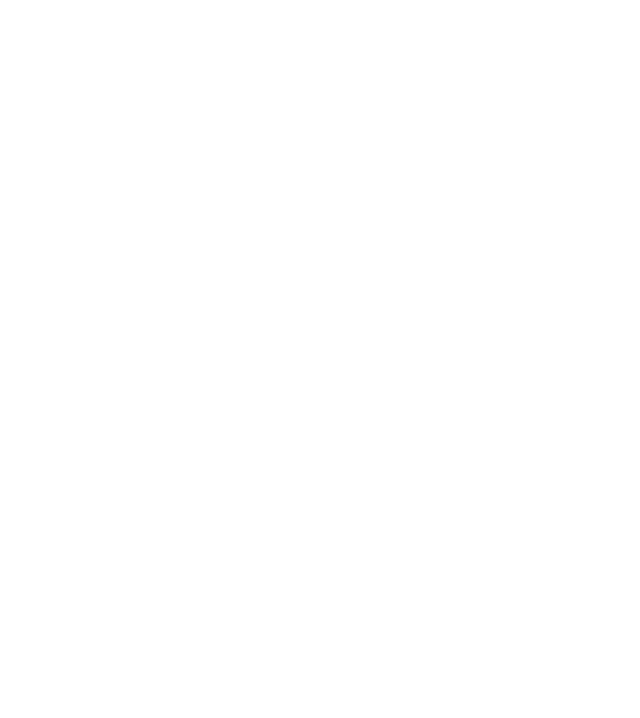
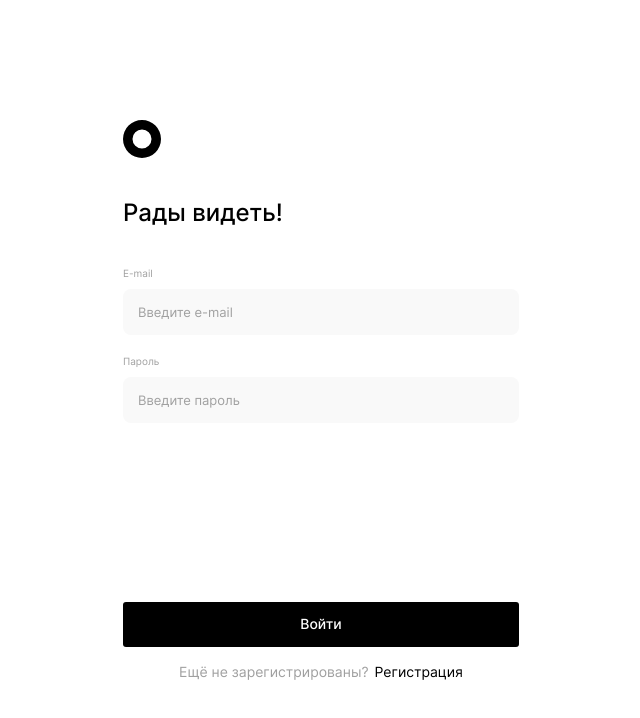
Before and after one commit to MarinaNasonkina/movies-explorer-frontend, a React app: page /signin in a window 1280 px wide. Shown: the whole page, without its empty margins (319-959 px from the left). Built offline with nearby package versions, Linux system fonts and the light colour scheme.

Commit message:
feat: login, register, auth, auth field

```diff
--- a/src/components/App/App.js
+++ b/src/components/App/App.js
@@ -1,3 +1,4 @@
+import { useState } from 'react';
 import { Routes, Route } from 'react-router-dom';
 
 import Main from '../Main/Main';
@@ -9,7 +10,11 @@ import Login from '../Login/Login';
 import PageNotFound from '../PageNotFound/PageNotFound';
 
 export default function App() {
-  const loggedIn = true;
+  const [loggedIn, setLoggedIn] = useState(false);
+
+  function handleLogin() {
+    setLoggedIn(true);
+  }
 
   return (
     <Routes>
@@ -17,8 +22,8 @@ export default function App() {
       <Route path='/movies' element={<Movies loggedIn={true} />} />
       <Route path='/saved-movies' element={<SavedMovies loggedIn={true} />} />
       <Route path='/profile' element={<Profile loggedIn={true} />} />
-      <Route path='/signup' element={<Register />} />
-      <Route path='/signin' element={<Login />} />
+      <Route path='/signup' element={<Register onRegister={handleLogin}/>} />
+      <Route path='/signin' element={<Login onLogin={handleLogin} />} />
       <Route path='*' element={<PageNotFound />} />
     </Routes>
   );
--- /dev/null
+++ b/src/components/Auth/Auth.css
@@ -0,0 +1,143 @@
+.auth {
+  box-sizing: border-box;
+  padding: 70px 0;
+  width: 100vw;
+  height: 100vh;
+  display: flex;
+  justify-content: center;
+  align-items: center;
+}
+
+.auth__container {
+  width: 100%;
+  max-width: 396px;
+  display: flex;
+  flex-direction: column;
+  justify-content: center;
+}
+
+.auth__title {
+  margin: 0;
+  padding: 40px 0;
+  font-size: 24px;
+  font-weight: var(--medium);
+  line-height: 29px;
+}
+
+.auth__form {
+  width: 100%;
+  height: 380px;
+  display: flex;
+  flex-direction: column;
+  justify-content: space-between;
+}
+
+.auth__fields {
+  display: flex;
+  flex-direction: column;
+}
+
+.auth__submit-box {
+  display: flex;
+  flex-direction: column;
+  gap: 20px;
+}
+
+.auth__submit-err {
+  min-height: 14px;
+  text-align: center;
+  font-size: 11px;
+  font-weight: var(--regular);
+  line-height: 13px;
+  color: var(--text-accent);
+}
+
+.auth__submit-btn {
+  padding: 13px 0 15px;
+  font-size: 14px;
+  font-weight: var(--medium);
+  line-height: 17px;
+}
+
+.auth__submit-btn:disabled {
+  color: var(--text-disabled);
+  background-color: var(--btn-disabled);
+  cursor: default;
+}
+
+.auth__subtitle {
+  margin: 0;
+  padding: 16px 0 0;
+  text-align: center;
+  font-size: 14px;
+  font-weight: var(--regular);
+  line-height: 17px;
+  color: var(--text-label);
+}
+
+.auth__link {
+  margin-left: 6px;
+  color: var(--text-main);
+  text-decoration: none;
+  cursor: pointer;
+  transition: opacity .2s ease-out;
+}
+
+@media (any-hover: hover) {
+  .auth__link:hover {
+    opacity: .7;
+  }
+
+  .auth__submit-btn:disabled:hover {
+    opacity: 1;
+  }
+}
+
+@media screen and (max-width: 600px) {
+  .auth {
+    padding: 56px 0 30px;
+  }
+
+  .auth__container {
+    max-width: 260px;
+    align-items: center;
+  }
+
+  .auth__form {
+    height: calc(100vh - 312px);
+  }
+
+  .auth__title {
+    padding: 50px 0 80px;
+  }
+
+  .auth__submit-btn {
+    padding: 15px 0;
+    font-size: 12px;
+    line-height: 15px;
+  }
+
+  .auth__subtitle {
+    padding: 14px 0 0;
+    font-size: 12px;
+    line-height: 15px;
+  }
+
+  .auth__link {
+    margin-left: 7px;
+  }
+}
+
+@media screen and (orientation: landscape) and (max-height: 699px) {
+  .auth,
+  .auth__form {
+    height: auto;
+  }
+}
+
+@media screen and (max-width: 600px) and (max-height: 722px) {
+  .auth,
+  .auth__form {
+    height: auto;
+  }
+}
--- /dev/null
+++ b/src/components/Auth/Auth.js
@@ -0,0 +1,45 @@
+import { Link } from 'react-router-dom';
+
+import Logo from '../Logo/Logo';
+import Button from '../Button/Button';
+
+import './Auth.css';
+
+export default function Auth({
+  title,
+  formName,
+  onSubmit,
+  submitText,
+  subtitleText,
+  linkPath,
+  linkText,
+  children,
+}) {
+  return (
+    <main className='auth'>
+      <section className='auth__container'>
+        <Logo />
+        <h1 className='auth__title'>{title}</h1>
+        <form method='post' name={formName} className='auth__form' noValidate>
+          <div className='auth__fields'>{children}</div>
+          <div className='auth__submit-box'>
+            <span className='auth__submit-err'></span>
+            <Button
+              type='submit'
+              className='auth__submit-btn'
+              onClick={onSubmit}
+            >
+              {submitText}
+            </Button>
+          </div>
+        </form>
+        <p className='auth__subtitle'>
+          {subtitleText}
+          <Link to={linkPath} className='auth__link'>
+            {linkText}
+          </Link>
+        </p>
+      </section>
+    </main>
+  );
+}
--- /dev/null
+++ b/src/components/AuthField/AuthField.css
@@ -0,0 +1,39 @@
+.auth-field {
+  display: flex;
+  flex-direction: column;
+  gap: 10px;
+  font-size: 10px;
+  font-weight: var(--regular);
+  line-height: 12px;
+  color: var(--text-label);
+}
+
+.auth-field__input {
+  padding: 15px;
+  border: none;
+  border-radius: 8px;
+  background-color: var(--fill-form-field);
+  font-size: 13px;
+  font-weight: var(--regular);
+  line-height: 16px;
+}
+
+.auth-field__input:invalid {
+  color: var(--text-accent);
+}
+
+.auth-field__input::placeholder {
+  color: var(--text-label);
+}
+
+.auth-field__input:focus-visible {
+  outline: 1px solid var(--border-light);
+}
+
+.auth-field__err {
+  min-height: 10px;
+  font-size: 10px;
+  font-weight: var(--regular);
+  line-height: 12px;
+  color: var(--text-accent);
+}
--- /dev/null
+++ b/src/components/AuthField/AuthField.js
@@ -0,0 +1,24 @@
+import './AuthField.css';
+
+export default function AuthField({
+  label,
+  placeholder,
+  name,
+  type,
+  error,
+  ...validationProps
+}) {
+  return (
+    <label className='auth-field'>
+      {label}
+      <input
+        className='auth-field__input'
+        placeholder={placeholder}
+        name={name}
+        type={type}
+        {...validationProps}
+      />
+      <span className='auth-field__err'>{error}</span>
+    </label>
+  );
+}
--- a/src/components/Button/Button.css
+++ b/src/components/Button/Button.css
@@ -4,7 +4,6 @@
   border-radius: 3px;
   color: var(--text-light);
   background-color: var(--btn-main);
-  text-decoration: none;
   cursor: pointer;
   transition: opacity .2s ease-out;
 }
--- a/src/components/Login/Login.js
+++ b/src/components/Login/Login.js
@@ -1,5 +1,49 @@
-export default function Login() {
+import { useNavigate } from 'react-router-dom';
+
+import Auth from '../Auth/Auth';
+import AuthField from '../AuthField/AuthField';
+
+export default function Login({ onLogin }) {
+  const navigate = useNavigate();
+
+  function handleSubmit(e) {
+    e.preventDefault();
+    onLogin();
+    navigate('/movies', { replace: true });
+  }
+
   return (
-    <></>
+    <Auth
+      title='Рады видеть!'
+      formName='sign-in'
+      onSubmit={handleSubmit}
+      submitText='Войти'
+      subtitleText='Ещё не зарегистрированы?'
+      linkPath='/signup'
+      linkText='Регистрация'
+    >
+      <AuthField
+        label='E-mail'
+        placeholder='Введите e-mail'
+        name='email'
+        type='email'
+        error=''
+        minLength='6'
+        maxLength='64'
+        autoComplete='email'
+        required
+      />
+      <AuthField
+        label='Пароль'
+        placeholder='Введите пароль'
+        name='password'
+        type='password'
+        error=''
+        minLength='6'
+        maxLength='40'
+        autoComplete='new-password'
+        required
+      />
+    </Auth>
   );
 }
--- a/src/components/Register/Register.js
+++ b/src/components/Register/Register.js
@@ -1,5 +1,60 @@
-export default function Register() {
+import { useNavigate } from 'react-router-dom';
+
+import Auth from '../Auth/Auth';
+import AuthField from '../AuthField/AuthField';
+
+export default function Register({ onRegister }) {
+  const navigate = useNavigate();
+
+  function handleSubmit(e) {
+    e.preventDefault();
+    onRegister();
+    navigate('/movies', { replace: true });
+  }
+
   return (
-    <></>
+    <Auth
+      title='Добро пожаловать!'
+      formName='sign-up'
+      onSubmit={handleSubmit}
+      submitText='Зарегистрироваться'
+      subtitleText='Уже зарегистрированы?'
+      linkPath='/signin'
+      linkText='Войти'
+    >
+      <AuthField
+        label='Имя'
+        placeholder='Введите имя'
+        name='name'
+        type='text'
+        error=''
+        minLength='2'
+        maxLength='30'
+        autoComplete='name'
+        required
+      />
+      <AuthField
+        label='E-mail'
+        placeholder='Введите e-mail'
+        name='email'
+        type='email'
+        error=''
+        minLength='6'
+        maxLength='64'
+        autoComplete='email'
+        required
+      />
+      <AuthField
+        label='Пароль'
+        placeholder='Введите пароль'
+        name='password'
+        type='password'
+        error=''
+        minLength='6'
+        maxLength='40'
+        autoComplete='new-password'
+        required
+      />
+    </Auth>
   );
 }
--- a/src/vendor/variables.css
+++ b/src/vendor/variables.css
@@ -29,10 +29,12 @@
   --text-light: #fff;
   --text-label: #a0a0a0;
   --text-accent: #ff4062;
+  --text-disabled: #c2c2c2;
   /* Button color */
   --btn-main: #000;
   --btn-movies: #f9f9f9;
   --btn-movies-saved: #ff4062;
+  --btn-disabled: #f8f8f8;
   --btn-cbox-on: #2be080;
   --btn-cbox-off: #ebebeb;
   --btn-cbox-tumbler-on: #fff;
```
